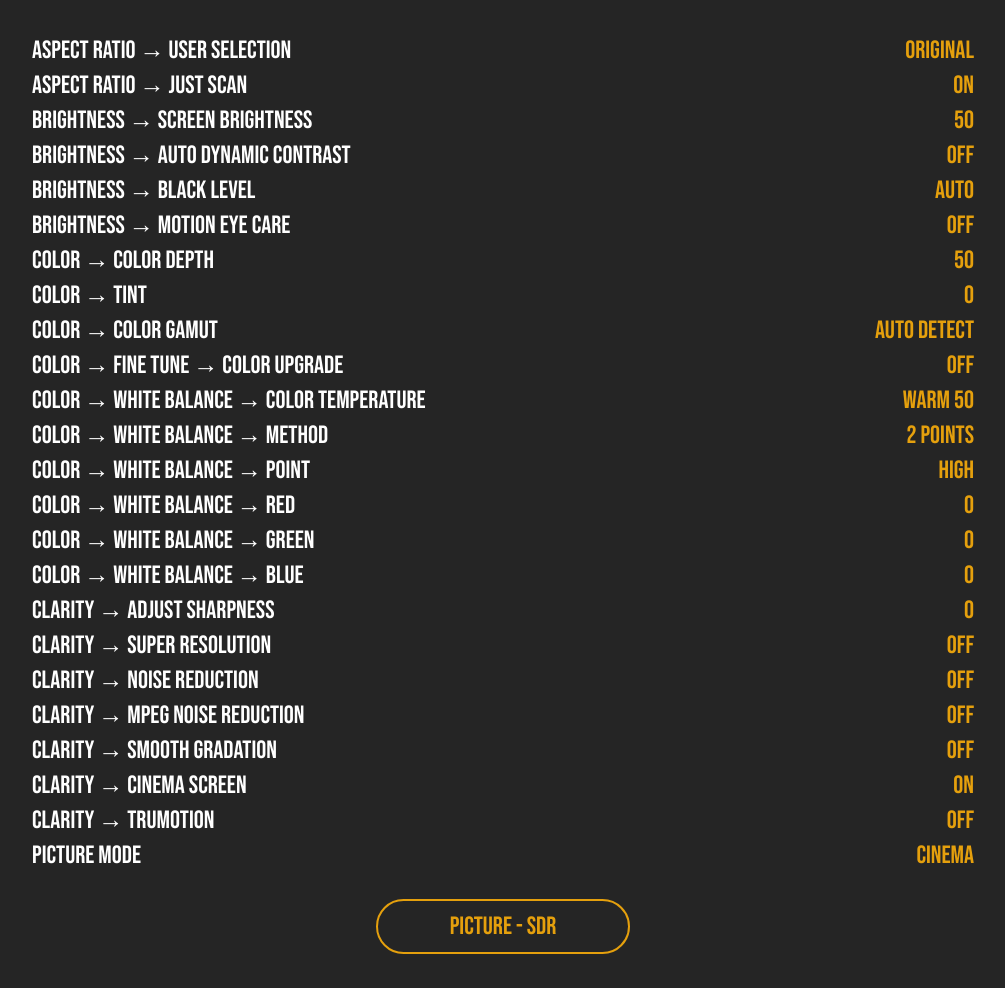
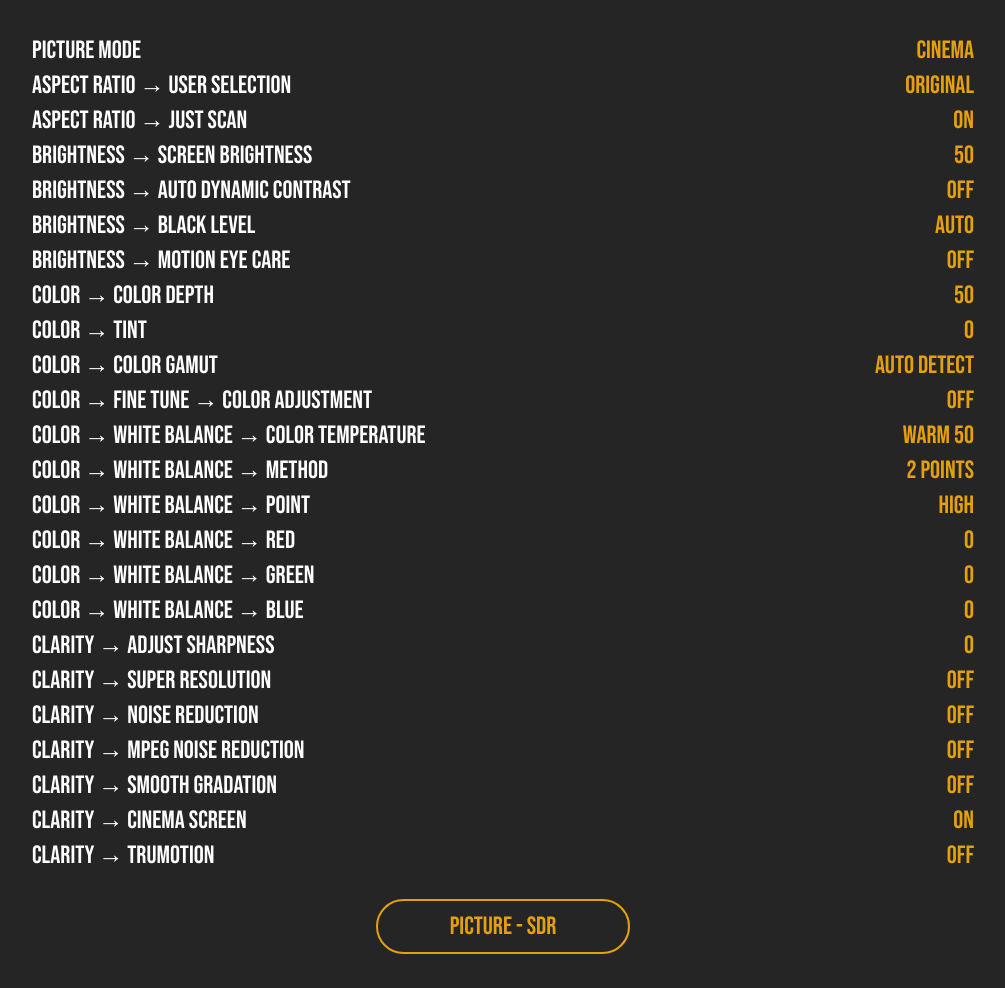
Before and after one commit to khazarr-io/html, a plain HTML site: page settings/lg.html in a window 1280 px wide. Shown: the part 440-1428 px from the top of the page, without its empty margins (137-1142 px from the left). Drawn offline with Linux system fonts and the light colour scheme.

Commit message:
Reorganize lg settings

```diff
--- a/settings/lg.html
+++ b/settings/lg.html
@@ -20,6 +20,10 @@
 
       <span class="khazarr_headers_large">Picture - All</span>
       <table>
+        <tr>
+          <td class="khazarr_setting">Picture Mode</td>
+          <td class="khazarr_value">Cinema</td>
+        </tr>
         <tr>
           <td class="khazarr_setting">Aspect Ratio &rarr; User Selection</td>
           <td class="khazarr_value">Original</td>
@@ -57,7 +61,7 @@
           <td class="khazarr_value">Auto Detect</td>
         </tr>
         <tr>
-          <td class="khazarr_setting">Color &rarr; Fine Tune &rarr; Color Upgrade</td>
+          <td class="khazarr_setting">Color &rarr; Fine Tune &rarr; Color Adjustment</td>
           <td class="khazarr_value">Off</td>
         </tr>
         <tr>
@@ -111,10 +115,6 @@
         <tr>
           <td class="khazarr_setting">Clarity &rarr; TruMotion</td>
           <td class="khazarr_value">Off</td>
-        </tr>
-        <tr>
-          <td class="khazarr_setting">Picture Mode</td>
-          <td class="khazarr_value">Cinema</td>
         </tr>
       </table>
 
```
